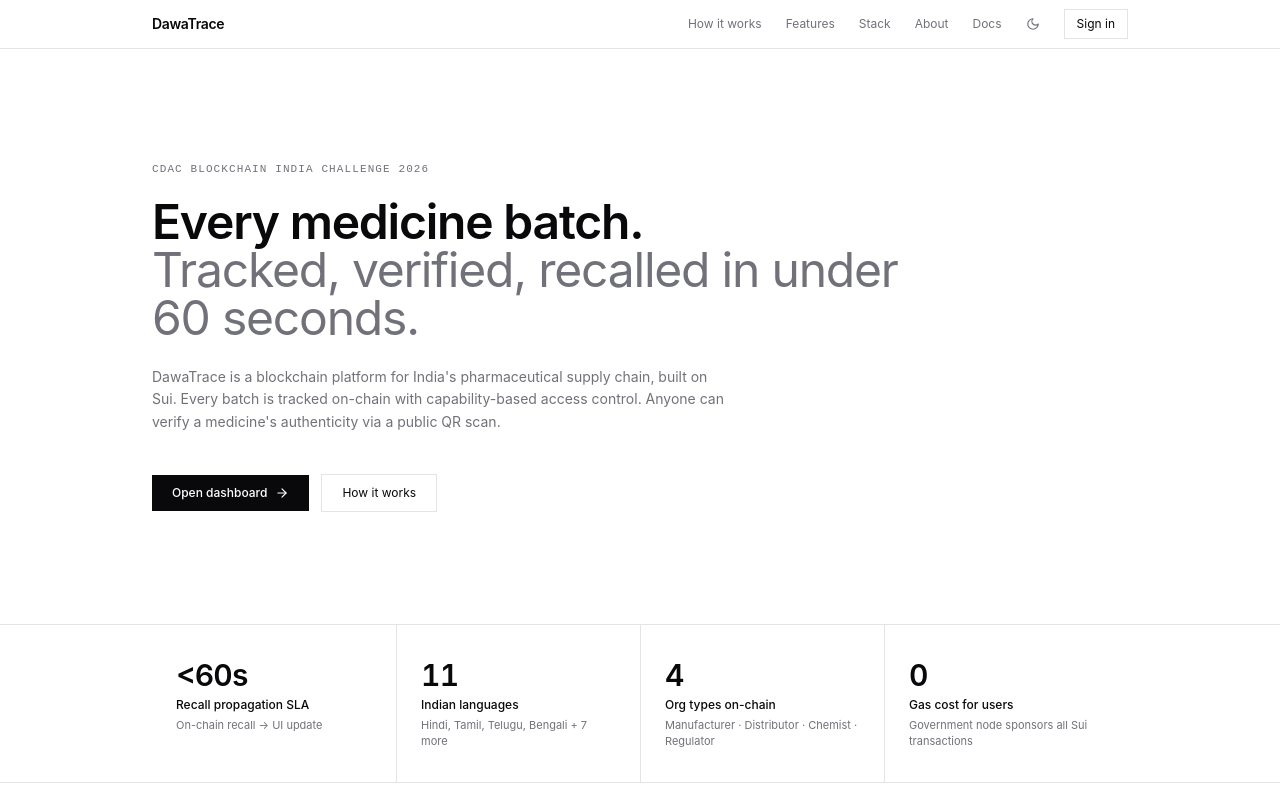
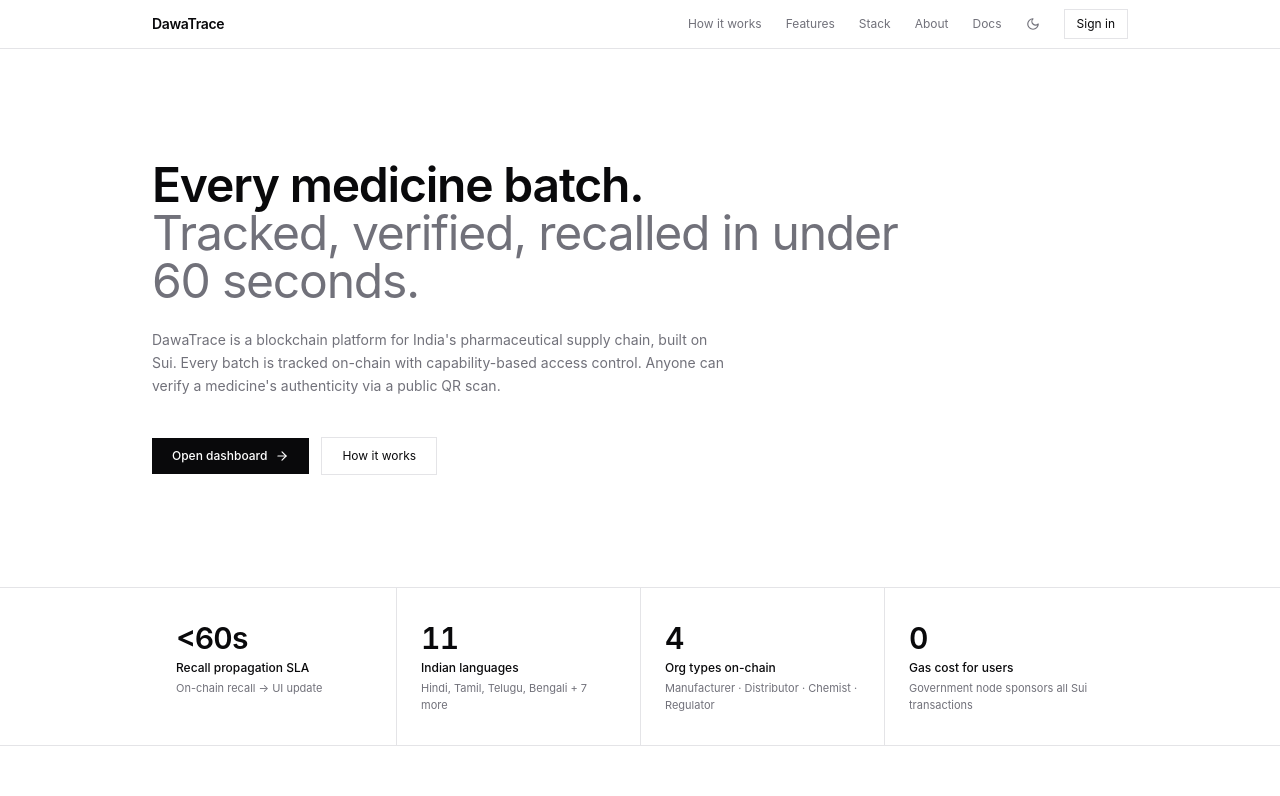
Before and after one commit to SamsShow/dawaTrace, a Next.js app: page / in a window 1280 px wide. Shown: the top 796 px of the page. Built offline with nearby package versions, Linux system fonts and the light colour scheme.

Commit message:
fix: remove CDAC challenge tagline from landing page hero
Co-Authored-By: Claude Opus 4.6 (1M context) <noreply@anthropic.com>

```diff
--- a/src/app/page.tsx
+++ b/src/app/page.tsx
@@ -62,7 +62,6 @@ export default function Landing() {
 
       <section className="border-b border-border">
         <div className="max-w-5xl mx-auto px-6 py-20 md:py-28">
-          <p className="text-[11px] font-mono text-muted-foreground tracking-widest uppercase mb-5">CDAC Blockchain India Challenge 2026</p>
           <h1 className="text-4xl md:text-5xl font-semibold tracking-tight leading-[1.1] max-w-3xl mb-6">
             Every medicine batch.<br />
             <span className="text-muted-foreground font-normal">Tracked, verified, recalled in under 60 seconds.</span>
```
